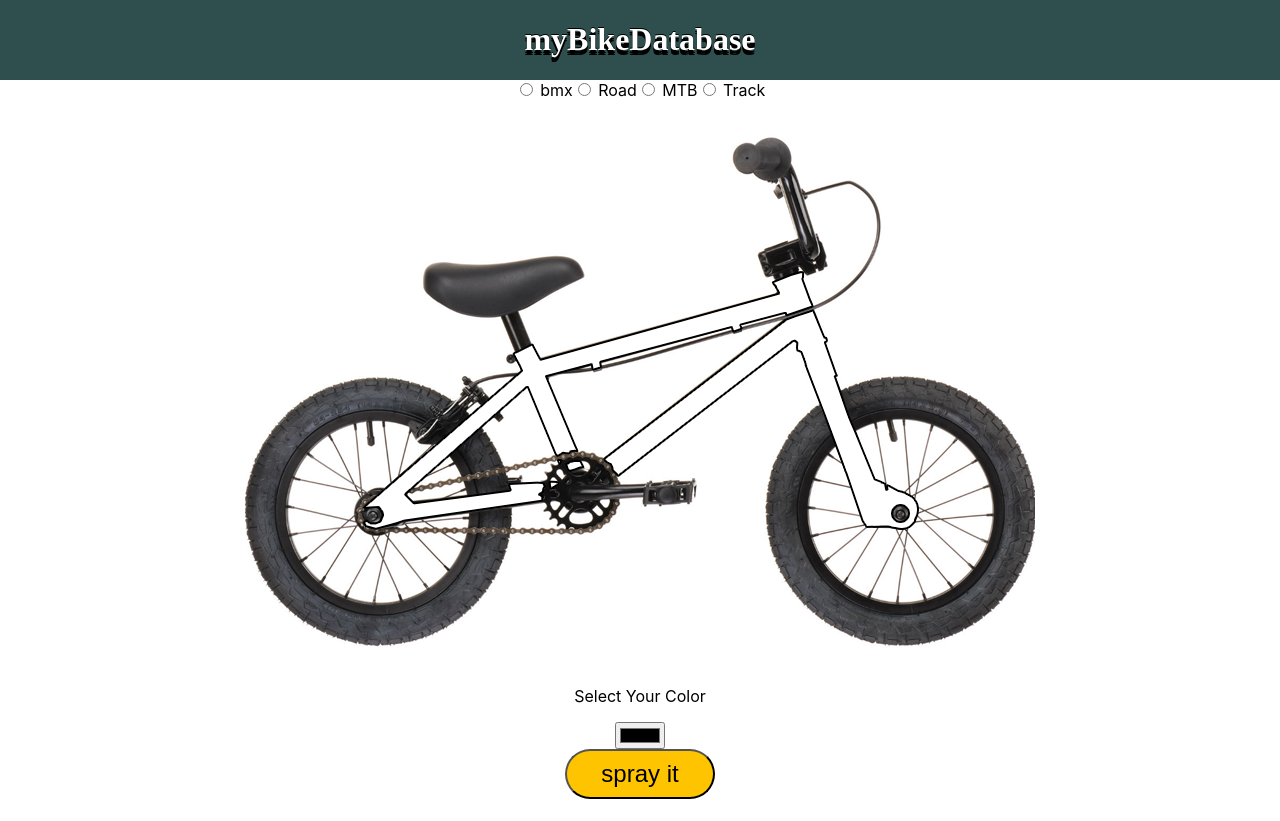
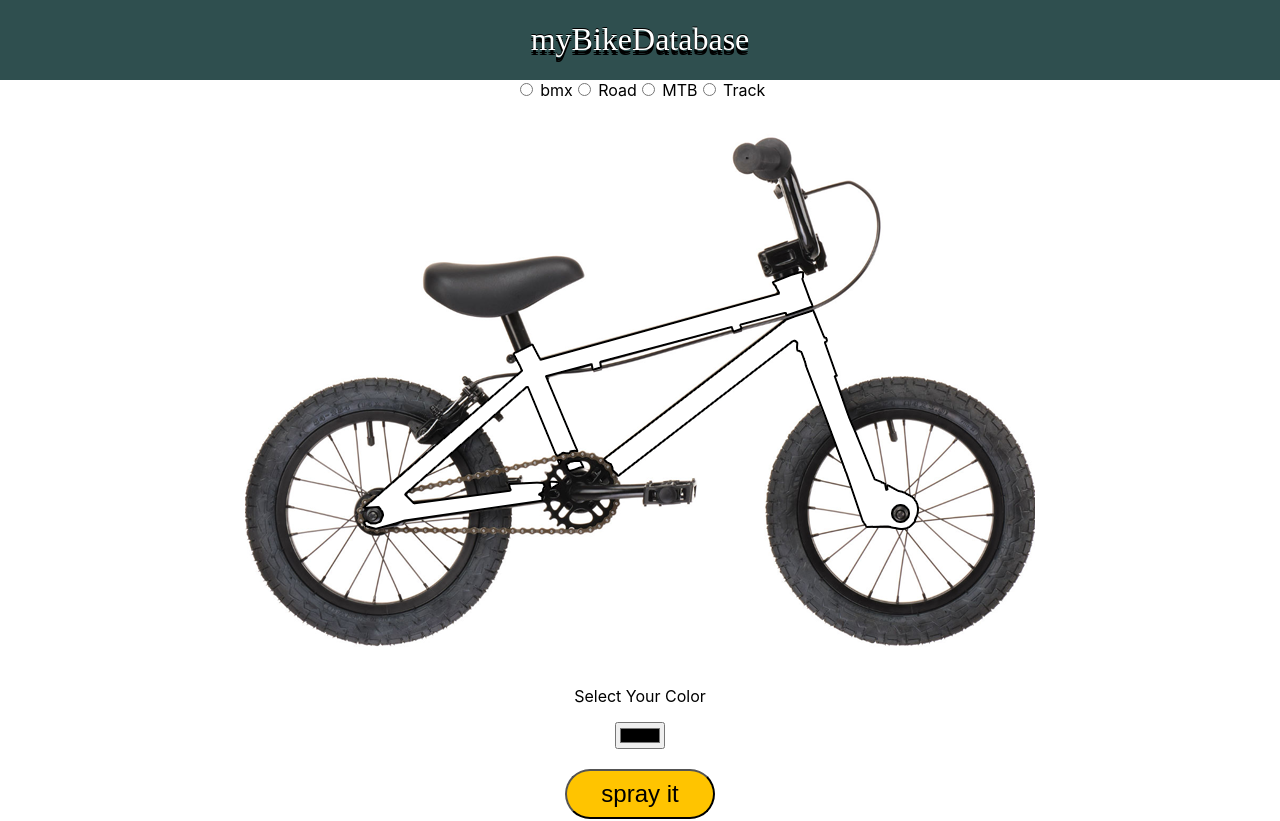
Before and after one commit to nekomask/project5_frontend, a React (Create React App) app: page / in a window 1280 px wide. Shown: the top 821 px of the page. Built offline with nearby package versions, Linux system fonts and the light colour scheme; a web font is replaced by a local one.

Commit message:
homepage nav link and slight style edit

```diff
--- a/src/Pages/Home.js
+++ b/src/Pages/Home.js
@@ -5,7 +5,7 @@ import '../App.css';
 function Home(){
     return <div className="App">
         <div className="nav1">
-    <h1>myBikeDatabase</h1>
+        <h1 id="myBikeDatabase"><a id="navlinks" href="/create">myBikeDatabase</a></h1>
     </div>
     <FrameTypeComponent></FrameTypeComponent>
     <div className="intro">
--- a/src/nonItemComponents/frameTypeComponent/frameTypeComponent.jsx
+++ b/src/nonItemComponents/frameTypeComponent/frameTypeComponent.jsx
@@ -55,9 +55,9 @@ return (
         <img id="frame1" src={URL} className="bmx" />
         <p>Select Your Color</p>
         <input type="color" id="colorInput"></input>
+        <br/>
         <br />
         <button id="spray" onClick={colorChange}>spray it</button>
-        <br/>
         <br/>
     </div>
 
```
